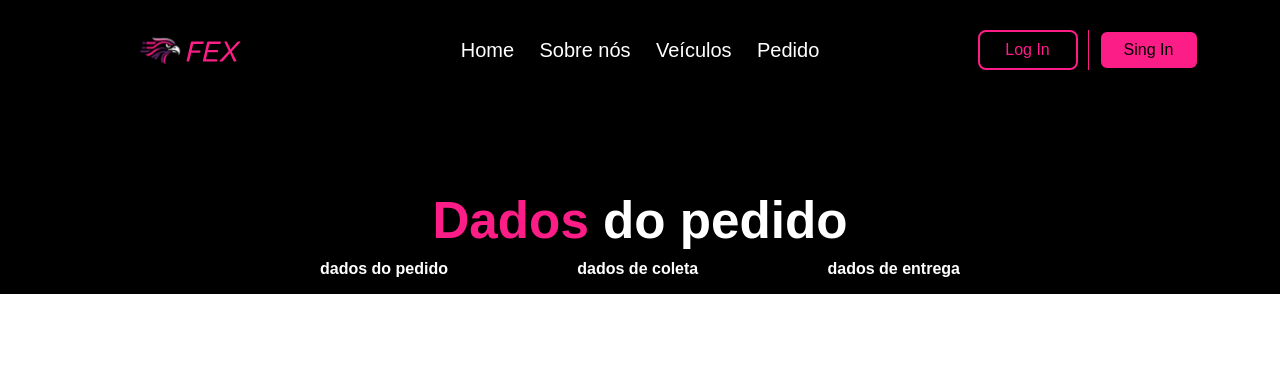
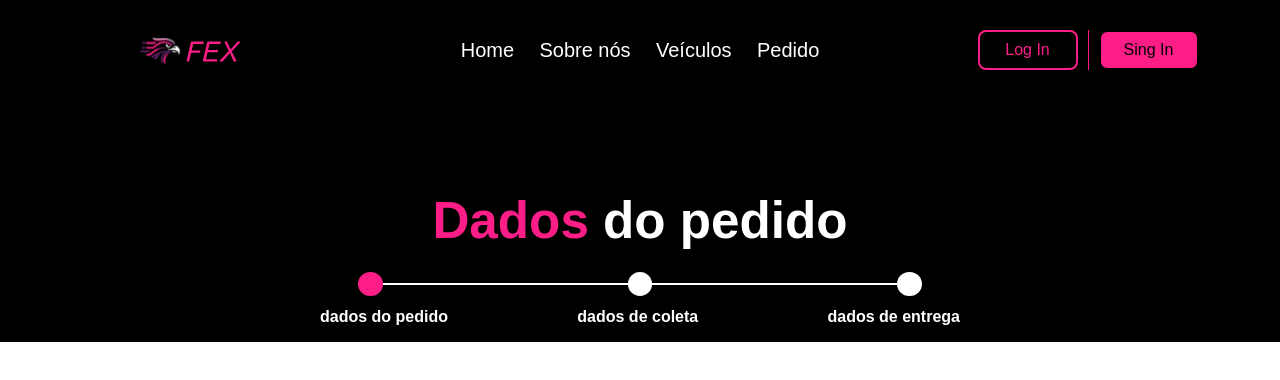
Before and after one commit to jonatasperaza/FrontEnd, a Vue app: page /make-order in a window 1280 px wide. Shown: the top 380 px of the page. Built offline with nearby package versions, Linux system fonts and the light colour scheme; a web font is replaced by a local one.

Commit message:
CHORE: Update OrderProgressLine component layout and styles [REFS: #56]

```diff
--- a/src/components/order/orderProgress/OrderProgressLine.vue
+++ b/src/components/order/orderProgress/OrderProgressLine.vue
@@ -1,24 +1,33 @@
-<script setup></script>
+<script setup>
+import { ref, onMounted } from 'vue';
+import { useOrdersStore } from '@/stores';
+
+
+const ordersStore = useOrdersStore();
+console.log(ordersStore.state.step);
+
+</script>
 <template>
   <section>
     <div class="container">
-      <div>
-        <div class="circle"></div>
-        <span></span>
-        <div class="circle"></div>
-        <span></span>
-        <div class="circle"></div>
+      <div class="circles">
+        <div :class="{ 'stepSelected': ordersStore.state.step >= 1 }"></div>
+        <span :class="{ 'stepSelected': ordersStore.state.step > 1 }"></span>
+        <div :class="{ 'stepSelected': ordersStore.state.step > 1 }"></div>
+        <span :class="{ 'stepSelected': ordersStore.state.step == 3 }"></span>
+        <div :class="{ 'stepSelected': ordersStore.state.step == 3 }"></div>
       </div>
       <div class="container-title">
-        <h2>dados do pedido</h2>
-        <h2>dados de coleta</h2>
-        <h2>dados de entrega</h2>
+        <h2 :class="{ 'stepSelected2': ordersStore.state.step >= 1 }">dados do pedido</h2>
+        <h2 :class="{ 'stepSelected2': ordersStore.state.step >= 1 }">dados de coleta</h2>
+        <h2 :class="{ 'stepSelected2': ordersStore.state.step >= 1 }">dados de entrega</h2>
       </div>
     </div>
   </section>
 </template>
 <style scoped lang="scss">
 @use '../../../assets/main.scss';
+
 section {
   display: flex;
   align-items: center;
@@ -30,6 +39,7 @@ section {
     width: 50%;
 
     .container-title {
+      width: 100%;
       display: flex;
       justify-content: space-between;
       align-items: center;
@@ -40,10 +50,35 @@ section {
         font-size: 1rem;
       }
     }
-    h2 {
-      color: main.$standard-white;
-      font-size: 1rem;
-    }
+  }
+}
+
+.circles {
+  width: 88%;
+  margin: auto;
+  height: 3rem;
+  display: flex;
+  align-items: center;
+  justify-content: space-between;
+
+  div {
+    background-color: main.$standard-white;
+    border-radius: 50%;
+    width: 3.5rem;
+    height: 1.5rem;
+  }
+
+  span {
+    width: 100%;
+    height: 0.1rem;
+    background-color: main.$standard-white;
+  }
+
+  .stepSelected {
+    background-color: main.$standard-pink !important;
+  }
+  .stepSelected2 {
+    color: main.$standard-pink !important;
   }
 }
 </style>
--- a/src/stores/order/order.js
+++ b/src/stores/order/order.js
@@ -9,6 +9,7 @@ export const useOrdersStore = defineStore("orders",
             order: reactive({
             }),
             loading: false,
+            step: 1,
             error: null
         });
         const isLoading = computed(() => state.loading);
```
